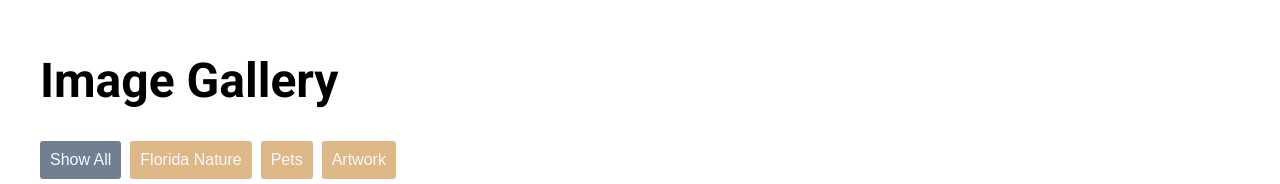
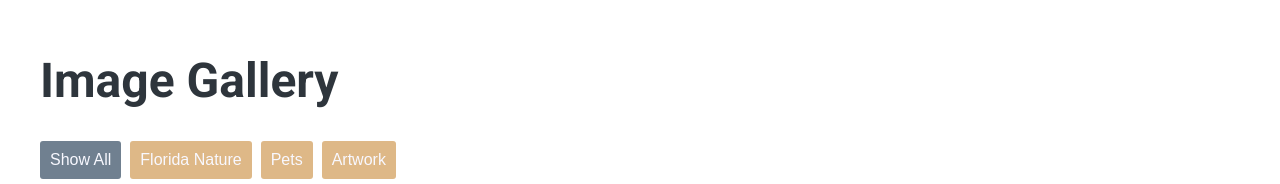
Before and after one commit to hooridarvishi/image-gallery, a plain HTML site: page index.html in a window 1280 px wide. Shown: the top 184 px of the page. Drawn offline with Linux system fonts and the light colour scheme.

```diff
--- a/style.css
+++ b/style.css
@@ -13,6 +13,7 @@ body {
 }
 
 h1 {
+  color: #2e353c;
   font-size: 48px;
 }
 
```
